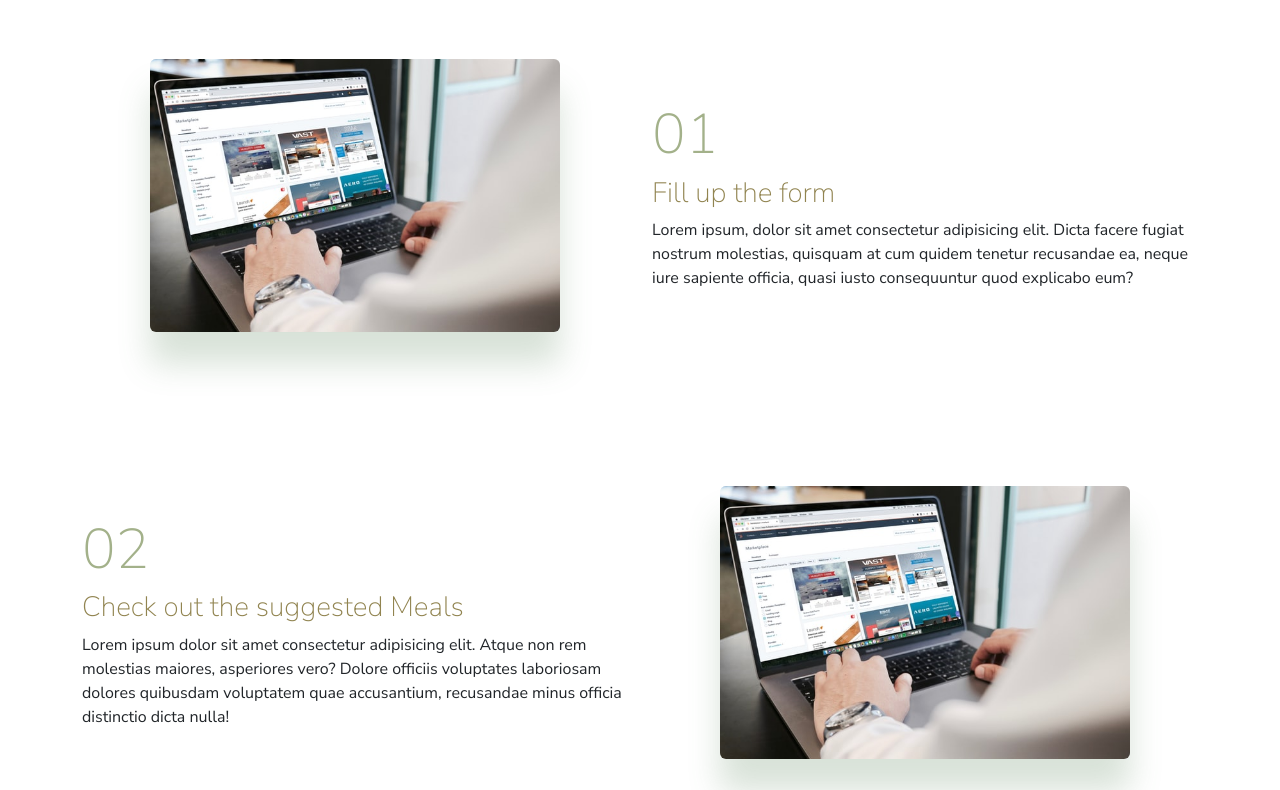
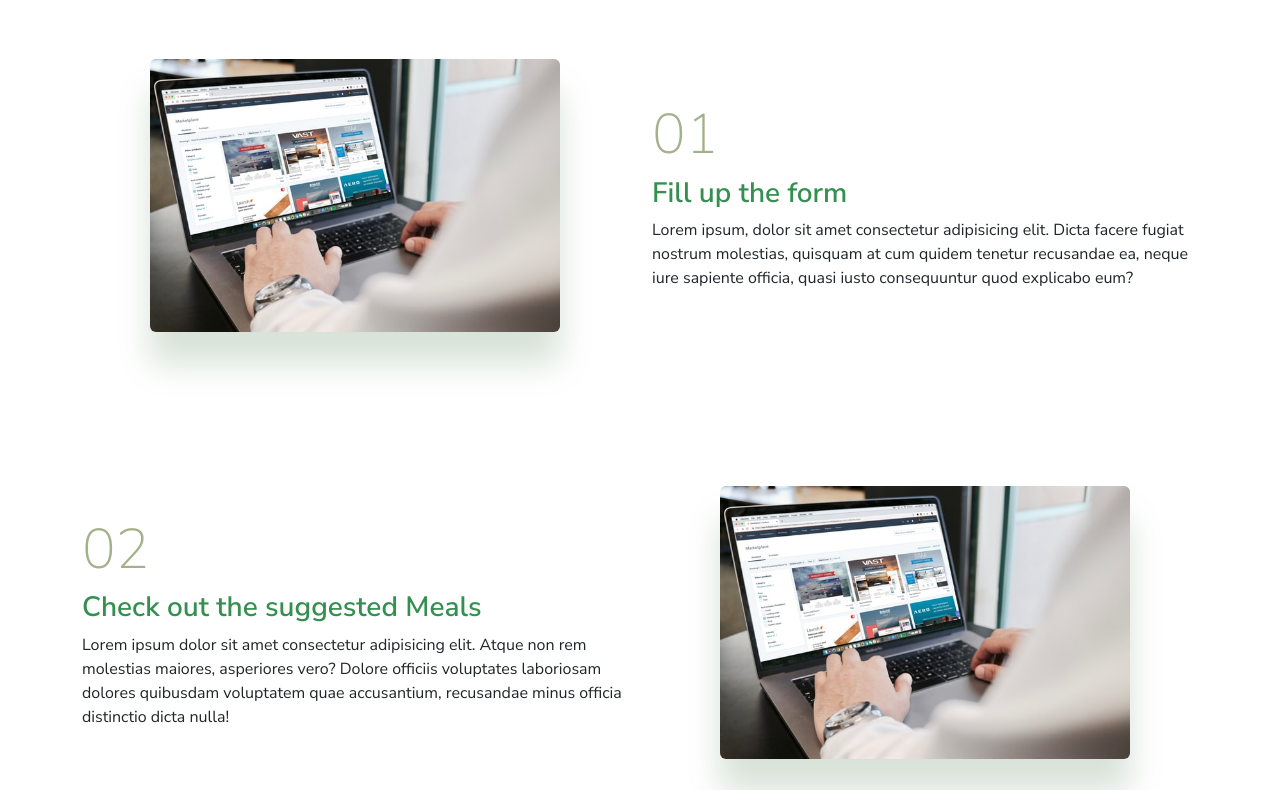
Before and after one commit to elizesalvacion/meal-planner-v2, a plain HTML site: page index.html in a window 1280 px wide. Shown: the part 657-1447 px from the top of the page. Drawn offline with nearby package versions, Linux system fonts and the light colour scheme; files that its build step writes are made by us from their sources; a web font is replaced by a local one.

Commit message:
Update main.scss

```diff
--- a/sass/main.scss
+++ b/sass/main.scss
@@ -1,12 +1,15 @@
-$primary: #918450;
+$primary: #348f50;
 $secondary: #a3b18a;
-$headings-font-weight: 300;
+$headings-font-weight: 600;
 
-// import bootstrap
-@import "../node_modules/bootstrap/scss/bootstrap";
-// import font
+$background-color: -webkit-linear-gradient(to right, #56b4d3, #348f50);
+
+@import "../node_modules/bootstrap/scss/_functions";
+@import "../node_modules/bootstrap/scss/_variables";
+
 @import url("https://fonts.googleapis.com/css2?family=Nunito+Sans:wght@200;400;600;700&display=swap");
 
+@import "../node_modules/bootstrap/scss/bootstrap";
 :root {
   --bs-body-font-family: "Nunito Sans", sans-serif;
 }
```
